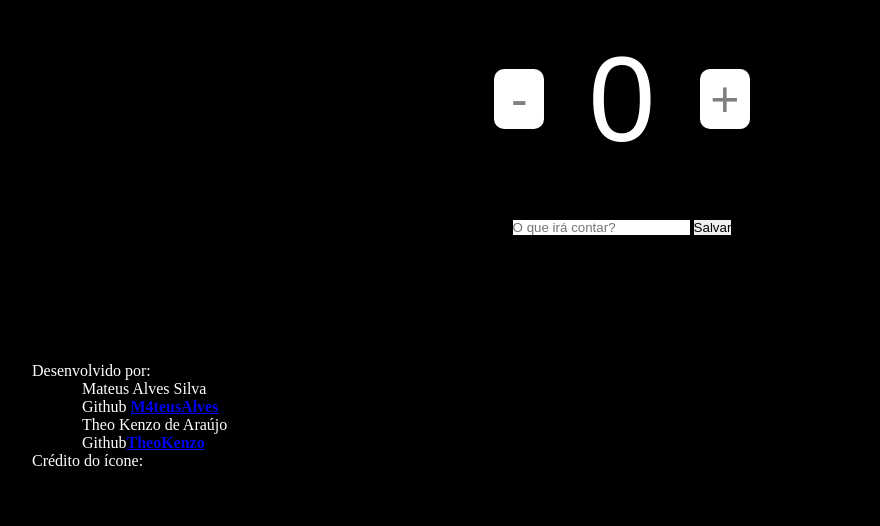
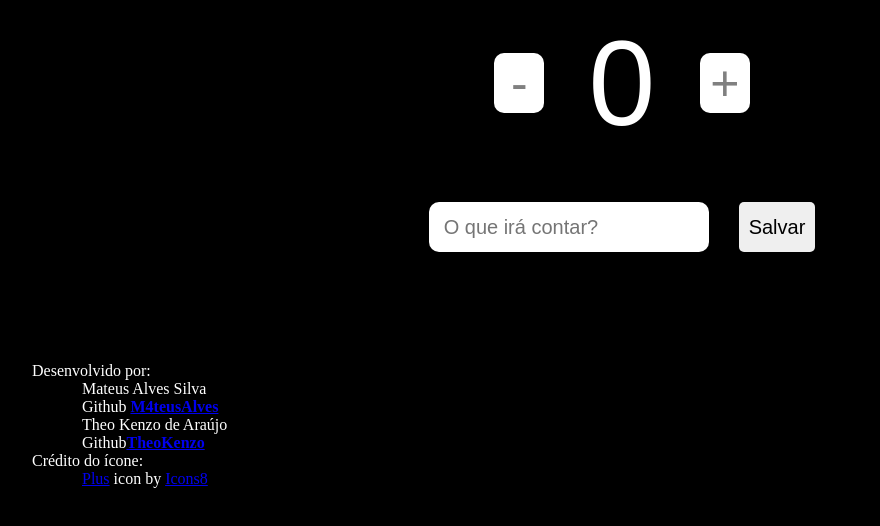
Before and after one commit to TheoKenzo/SiteContador, a plain HTML site: page index.html in a window 1280 px wide. Shown: the part 238-764 px from the top of the page, without its empty margins (18-898 px from the left). Drawn offline with Linux system fonts and the light colour scheme.

Commit message:
Adcionando ícone e melhorando a interface

```diff
--- a/index.html
+++ b/index.html
@@ -5,7 +5,7 @@
     <meta http-equiv="X-UA-Compatible" content="IE=edge">
     <meta name="viewport" content="width=device-width, initial-scale=1.0">
     <link rel="stylesheet" href="style.css">
-    <link rel="icon" href="https://icons8.com/icon/44037/mais.icon">
+    <link rel="icon" href="/imagens/ícone.png">
     <title>Contador</title>
 </head>
 <body>
@@ -34,6 +34,11 @@
                 </ul>
             </li>
             <li>Crédito do ícone:</li>
+            <li>
+                <ul>
+                    <a target="_blank" href="https://icons8.com/icon/44037/plus">Plus</a> icon by <a target="_blank" href="https://icons8.com">Icons8</a>
+                </ul>
+            </li>
         </ul>
     </footer>
     <script type = "text/javascript" src = "./script.js"></script>
--- a/style.css
+++ b/style.css
@@ -38,6 +38,31 @@ ul{
     margin-left: 50px;
 }
 
+form{
+    display: flex;
+    gap:30px;
+    flex-grow: row wrap;
+}
+
+input{
+    height: 50px;
+    font-family: 'Poppins', sans-serif;
+    font-size: 20px;
+    border-radius: 10px;
+    padding-left: 15px;
+    outline: 0;
+}
+
+
+form button{
+
+    height: 50px;
+    padding: 10px;
+    font-family: 'Poppins', sans-serif;
+    font-size: 20px;
+    border-radius: 5px;
+}
+
 .contador{
     width: 300px;
     display: flex;
@@ -53,3 +78,7 @@ ul{
     height: 60px;
     width: 50px;
 }
+
+.contador button:hover{
+    cursor: pointer;
+}
```
Also changed, not shown: imagens/ícone.png (added).
